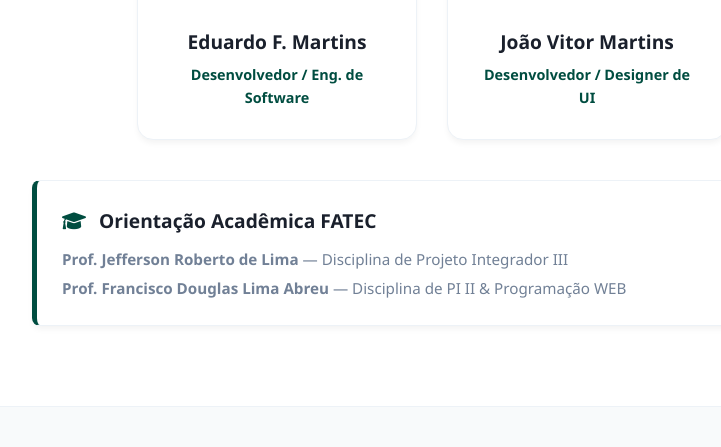
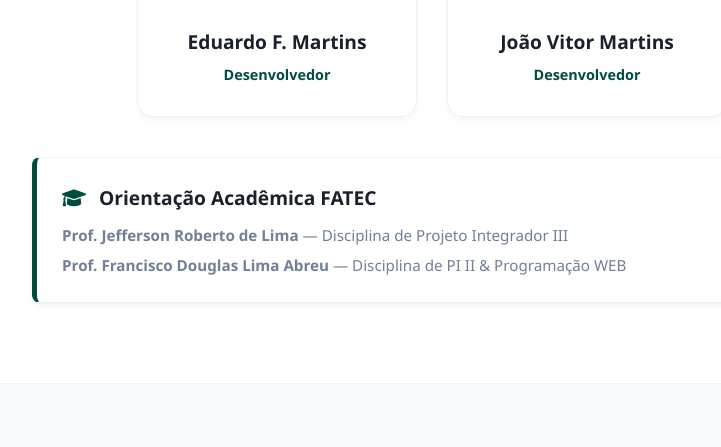
Before and after one commit to EduardoMartins-tech/CEIControl-Alpha-0.2, a PHP site: page /sobre in a window 1280 px wide. Shown: the part 2409-2856 px from the top of the page, without its empty margins (208-929 px from the left). Run offline with PHP 8.4, Linux system fonts and the light colour scheme; some libraries are stand-ins or nearby versions.

Commit message:
Simplify team member roles in sobre.php

```diff
--- a/app/views/sobre.php
+++ b/app/views/sobre.php
@@ -139,12 +139,12 @@ if (session_status() === PHP_SESSION_NONE) {
                     <div class="team-member">
                         <img src="https://github.com/EduardoMartins-tech.png" alt="Eduardo Ferreira Martins">
                         <h4 style="font-size: 1.2rem; color: var(--text-main); margin-bottom: 5px;">Eduardo F. Martins</h4>
-                        <p style="color: var(--primary-green); font-size: 0.9rem; font-weight: 600;">Desenvolvedor / Eng. de Software</p>
+                        <p style="color: var(--primary-green); font-size: 0.9rem; font-weight: 600;">Desenvolvedor</p>
                     </div>
                     <div class="team-member">
                         <img src="https://github.com/JVCod1ng.png" alt="João Vitor Martins">
                         <h4 style="font-size: 1.2rem; color: var(--text-main); margin-bottom: 5px;">João Vitor Martins</h4>
-                        <p style="color: var(--primary-green); font-size: 0.9rem; font-weight: 600;">Desenvolvedor / Designer de UI</p>
+                        <p style="color: var(--primary-green); font-size: 0.9rem; font-weight: 600;">Desenvolvedor</p>
                     </div>
                 </div>
 
```
